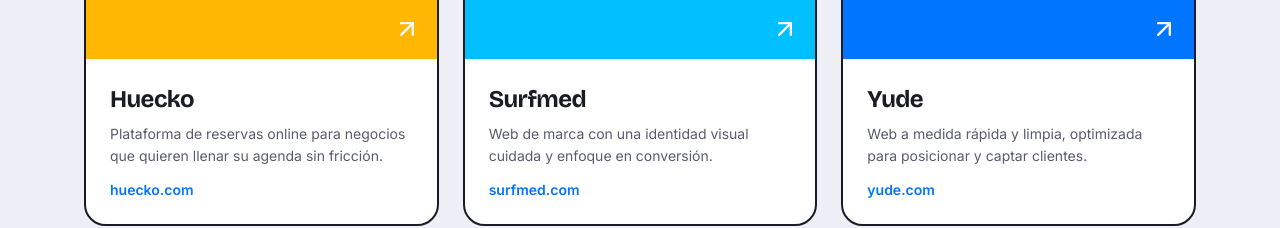
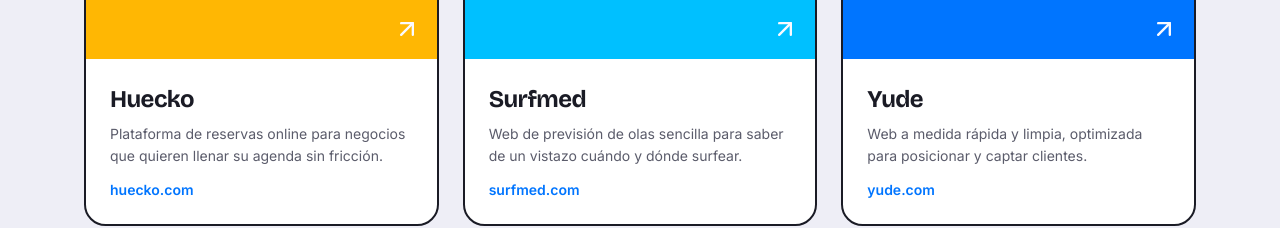
Before and after one commit to setnou-studio/setnou-web, a Next.js app: page / in a window 1280 px wide. Shown: the part 3400-3628 px from the top of the page. Built offline with nearby package versions, Linux system fonts and the light colour scheme.

Commit message:
Portfolio: Surfmed (prevision de olas)

```diff
--- a/src/app/page.tsx
+++ b/src/app/page.tsx
@@ -92,7 +92,7 @@
   {
     pill: "Diseño web",
     title: "Surfmed",
-    desc: "Web de marca con una identidad visual cuidada y enfoque en conversión.",
+    desc: "Web de previsión de olas sencilla para saber de un vistazo cuándo y dónde surfear.",
     url: "https://surfmed.com",
     block: "bg-sky",
   },
```
